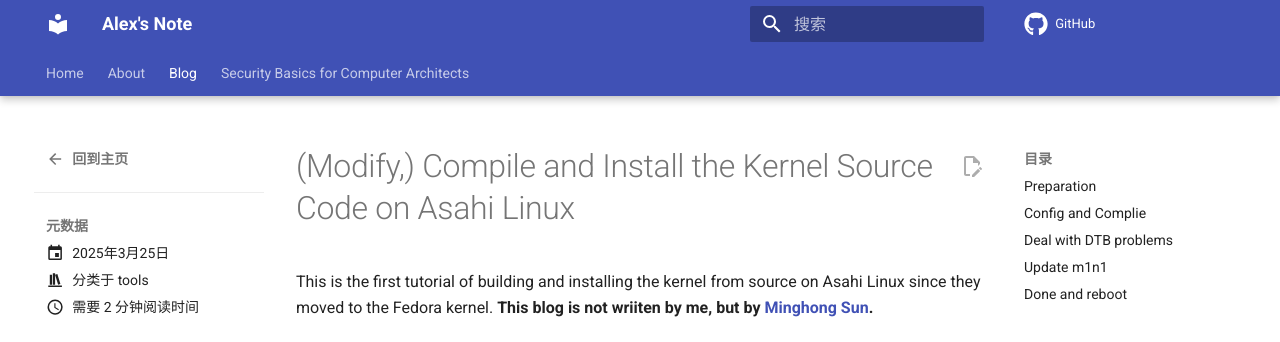
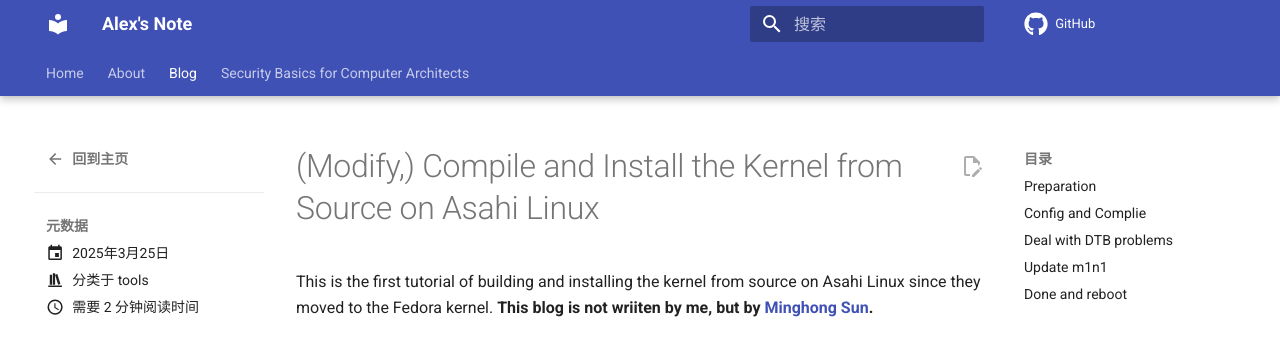
Before and after one commit to fanyc22/blog, an MkDocs documentation site: the page built from docs/blog/posts/KernelAsahi.md, in a window 1280 px wide and 900 px high. Shown: the top 342 px of the window. Built offline with MkDocs 1.6.1 and Material for MkDocs 9.7.7, drawn with Linux system fonts in a browser that asks for light colours; comment, search, counter and statistics services are not loaded.

Commit message:
add KernelAsahi.md

```diff
--- a/docs/blog/posts/KernelAsahi.md
+++ b/docs/blog/posts/KernelAsahi.md
@@ -9,7 +9,7 @@
   - Building Kernel from Source
 ---
 
-# (Modify,) Compile and Install the  Kernel Source Code on Asahi Linux
+# (Modify,) Compile and Install the Kernel from Source on Asahi Linux
 
 This is the first tutorial of building and installing the kernel from source on Asahi Linux since they moved to the Fedora kernel. **This blog is not wriiten by me, but by [Minghong Sun](https://blog.clf3.org).**
 
```
